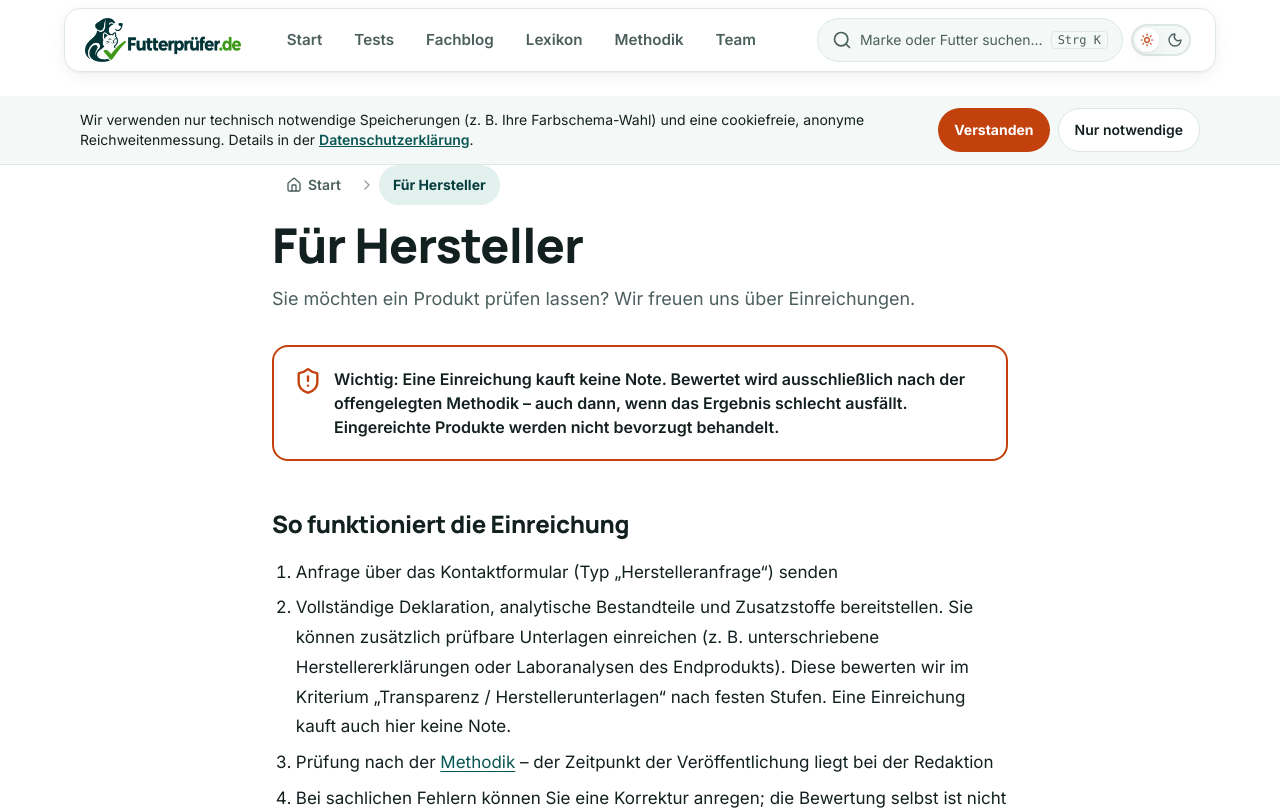
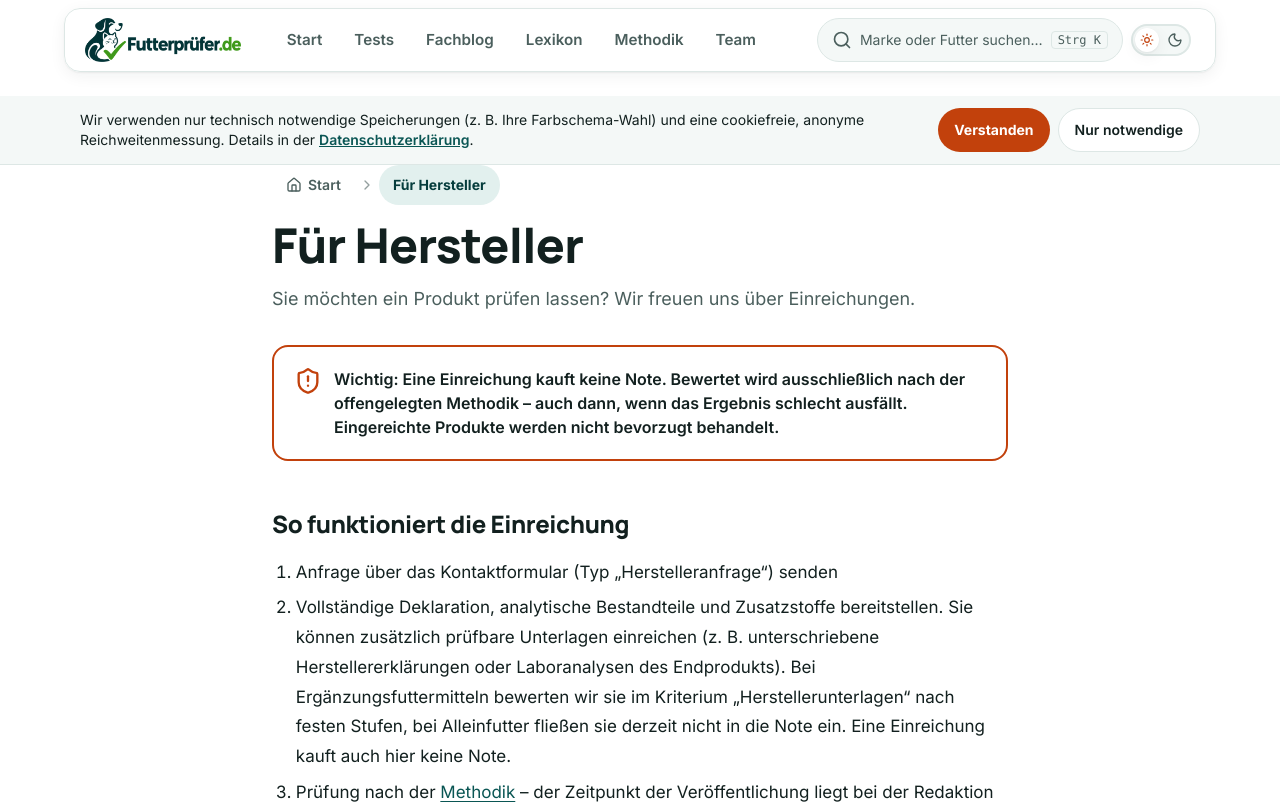
Before and after one commit to cyberni74/futterpruefer, a Next.js app: page /fuer-hersteller in a window 1280 px wide. Shown: the top 810 px of the page. Built offline with nearby package versions, Linux system fonts and the light colour scheme; no server answers.

Commit message:
Methodik Alleinfutter: 6 statt 7 Kriterien (Korrektur 26.10.2026)

```diff
--- a/src/app/(site)/fuer-hersteller/page.tsx
+++ b/src/app/(site)/fuer-hersteller/page.tsx
@@ -16,7 +16,7 @@ export default function ManufacturerPage() {
         <h2>So funktioniert die Einreichung</h2>
         <ol>
           <li>Anfrage über das Kontaktformular (Typ „Herstelleranfrage“) senden</li>
-          <li>Vollständige Deklaration, analytische Bestandteile und Zusatzstoffe bereitstellen. Sie können zusätzlich prüfbare Unterlagen einreichen (z. B. unterschriebene Herstellererklärungen oder Laboranalysen des Endprodukts). Diese bewerten wir im Kriterium „Transparenz / Herstellerunterlagen“ nach festen Stufen. Eine Einreichung kauft auch hier keine Note.</li>
+          <li>Vollständige Deklaration, analytische Bestandteile und Zusatzstoffe bereitstellen. Sie können zusätzlich prüfbare Unterlagen einreichen (z. B. unterschriebene Herstellererklärungen oder Laboranalysen des Endprodukts). Bei Ergänzungsfuttermitteln bewerten wir sie im Kriterium „Herstellerunterlagen“ nach festen Stufen, bei Alleinfutter fließen sie derzeit nicht in die Note ein. Eine Einreichung kauft auch hier keine Note.</li>
           <li>Prüfung nach der <Link href="/methodik">Methodik</Link> – der Zeitpunkt der Veröffentlichung liegt bei der Redaktion</li>
           <li>Bei sachlichen Fehlern können Sie eine Korrektur anregen; die Bewertung selbst ist nicht verhandelbar</li>
         </ol>
--- a/src/app/(site)/page.tsx
+++ b/src/app/(site)/page.tsx
@@ -132,7 +132,7 @@ export default async function Home() {
         <section aria-labelledby="methodik-teaser" className="mt-16 flex flex-col items-start gap-4 rounded-3xl border border-border bg-bg-soft p-6 md:flex-row md:p-8">
           <ShieldCheck className="size-12 shrink-0 text-brand" aria-hidden />
           <div className="flex-1">
-            <h2 id="methodik-teaser" className="text-xl font-extrabold">So testen wir: 100 Punkte, sieben Kriterien</h2>
+            <h2 id="methodik-teaser" className="text-xl font-extrabold">So testen wir: 100 Punkte, sechs Kriterien</h2>
             <ul className="mt-2 grid gap-x-6 gap-y-1 text-muted sm:grid-cols-2">
               {PUBLISHED_CRITERIA.map((c) => (
                 <li key={c.key}>{c.label}: <strong className="text-fg">{c.max} Punkte</strong></li>
```
Also changed, not shown: 2 other files (tests, documents, lock files or other folders).
